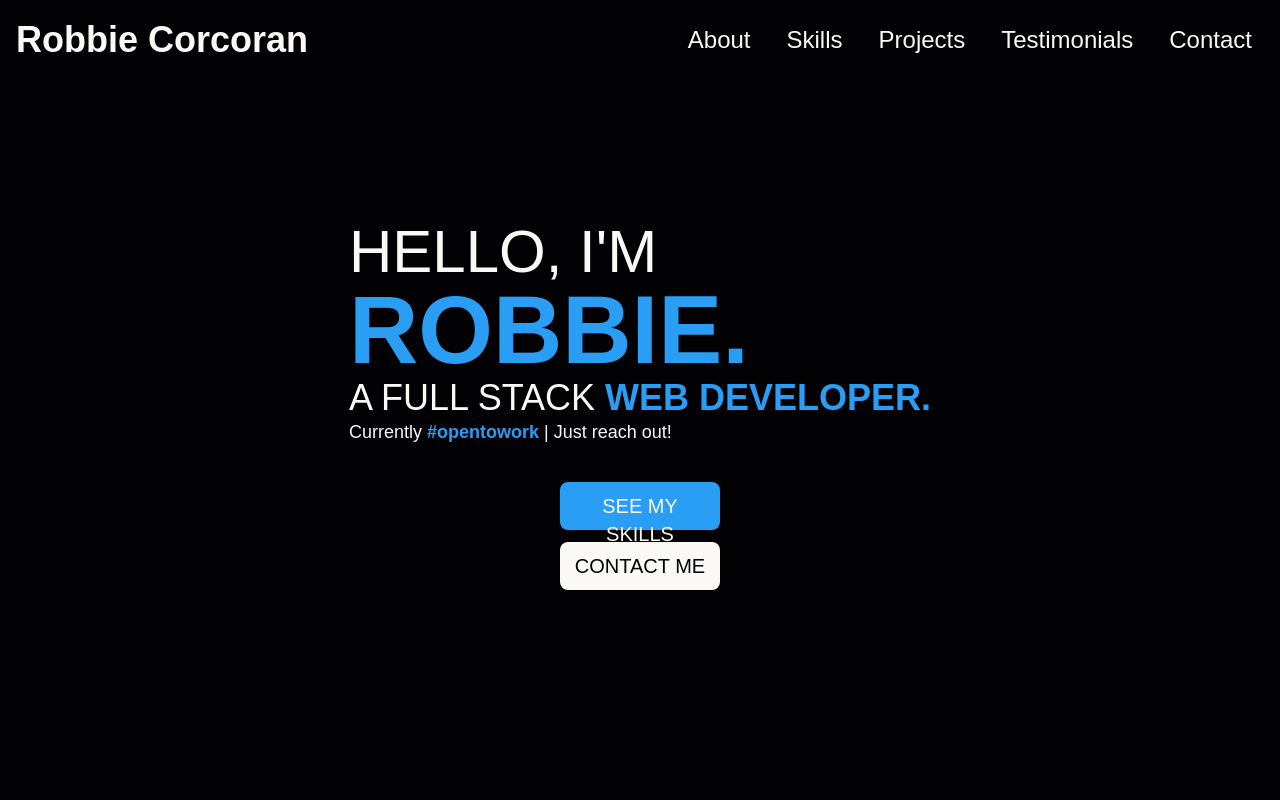
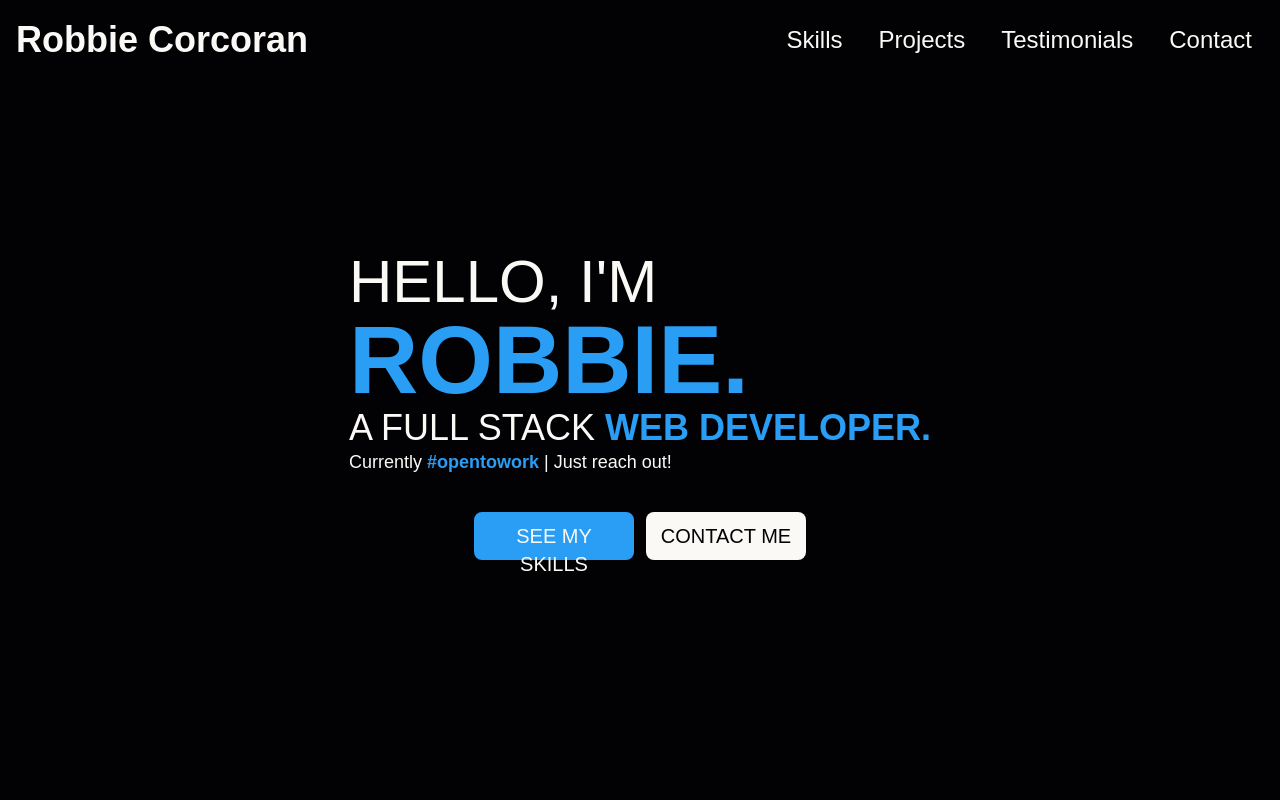
Before and after one commit to Robbie-Corcoran/Portfolio-Site, a React (Vite) app: page / in a window 1280 px wide. Shown: the top 800 px of the page. Built offline with nearby package versions, Linux system fonts and the light colour scheme; a web font is replaced by a local one.

Commit message:
About updated slightly and nav pushed forward

```diff
--- a/src/App.tsx
+++ b/src/App.tsx
@@ -11,8 +11,6 @@ function App() {
     <>
       <Intro />
 
-      {/* <About /> */}
-
       <Skills />
 
       <Projects />
@@ -21,6 +19,8 @@ function App() {
 
       <Contact />
 
+      {/* <About /> */}
+
       <Footer />
     </>
   );
--- a/src/components/About.tsx
+++ b/src/components/About.tsx
@@ -1,8 +1,14 @@
 const About = () => {
   return (
     <div className="my-auto">
-      <section id="about" className="text-theme-text text-center lg:text-left">
-        <div className="w-full max-w-screen-xl mx-auto p-4 md:py-8 lg:max-w-screen-sm">
+      <section
+        id="about"
+        className="w-full max-w-screen-xl mx-auto p-4 pt-20 -mb-16 font-sofia"
+      >
+        <h1 className="p-2 text-4xl text-theme-primary font-bold tracking-tight">
+          Want to know more about me?
+        </h1>
+        <div className="max-w-sm bg-white m-auto md:max-w-md lg:max-w-none">
           <p>
             I use passion to bring together design, development, and
             functionality.
--- a/src/components/Intro.tsx
+++ b/src/components/Intro.tsx
@@ -22,7 +22,7 @@ const Intro = () => {
             | Just reach out!
           </p>
         </div>
-        <div className="flex flex-col gap-3 text-xl pt-6">
+        <div className="flex flex-col md:flex-row gap-3 text-xl pt-6">
           <button className="border-2 bg-theme-primary rounded-lg border-theme-primary h-12 w-40 py-2 px-3 text-theme-text">
             <a href="#skills">SEE MY SKILLS</a>
           </button>
--- a/src/components/Navbar.tsx
+++ b/src/components/Navbar.tsx
@@ -10,7 +10,7 @@ const Navbar = () => {
 
   return (
     <>
-      <nav className="bg-theme-black text-theme-text w-full fixed top-0 font-sofia">
+      <nav className="bg-theme-black text-theme-text w-full fixed top-0 font-sofia z-10">
         <div className="max-w-screen-xl flex flex-wrap items-center justify-between mx-auto p-4">
           <div className="flex items-center space-x-3">
             <span className="self-center text-2xl font-semibold whitespace-nowrap md:text-4xl">
--- a/src/contants/index.ts
+++ b/src/contants/index.ts
@@ -1,5 +1,5 @@
 export const navItems: Array<{ id: number; text: string; href: string }> = [
-    { id: 1, text: "About", href: "#about" },
+    // { id: 1, text: "About", href: "#about" },
     { id: 2, text: "Skills", href: "#skills" },
     { id: 3, text: "Projects", href: "#projects" },
     { id: 4, text: "Testimonials", href: "#testimonials" },
```
